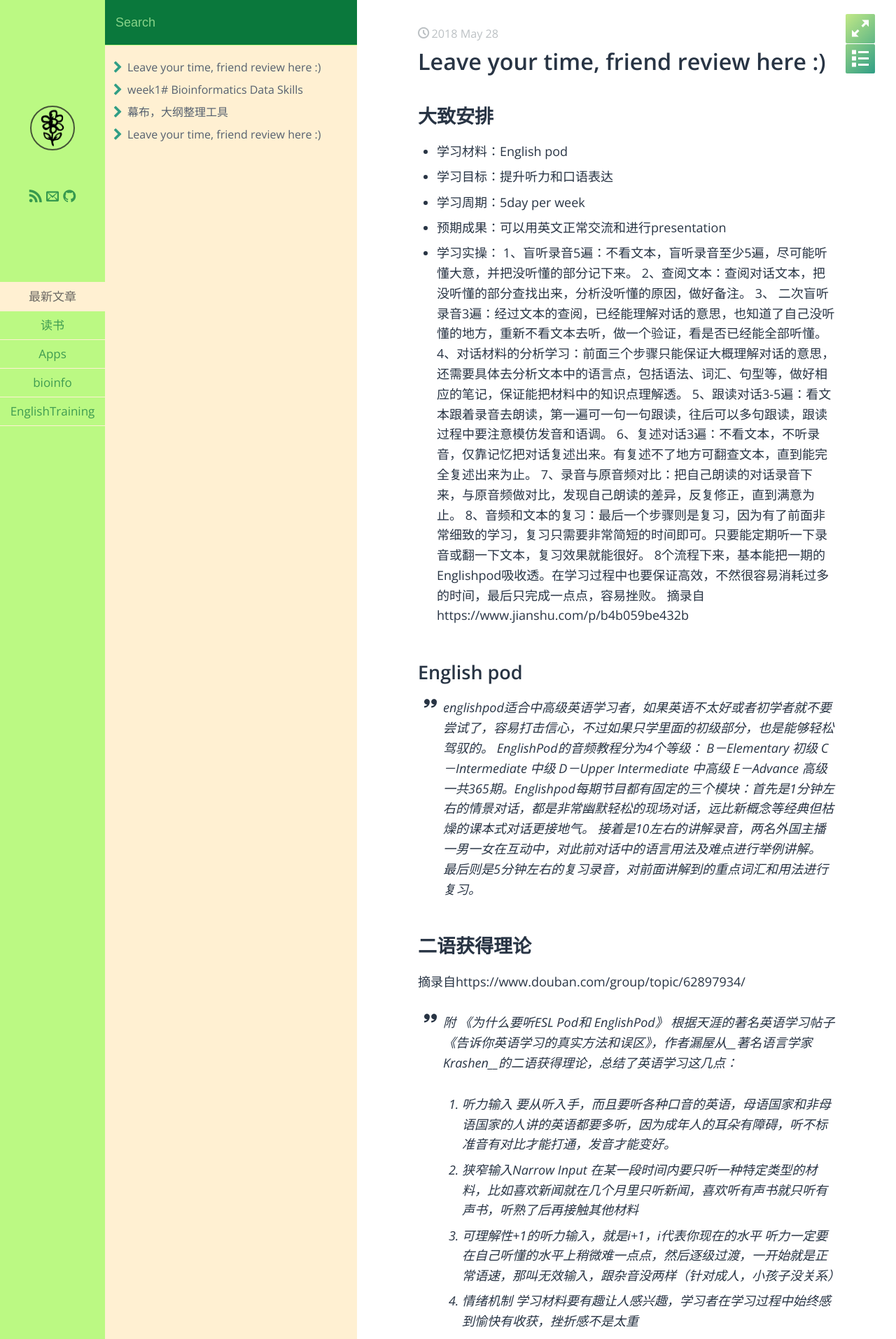
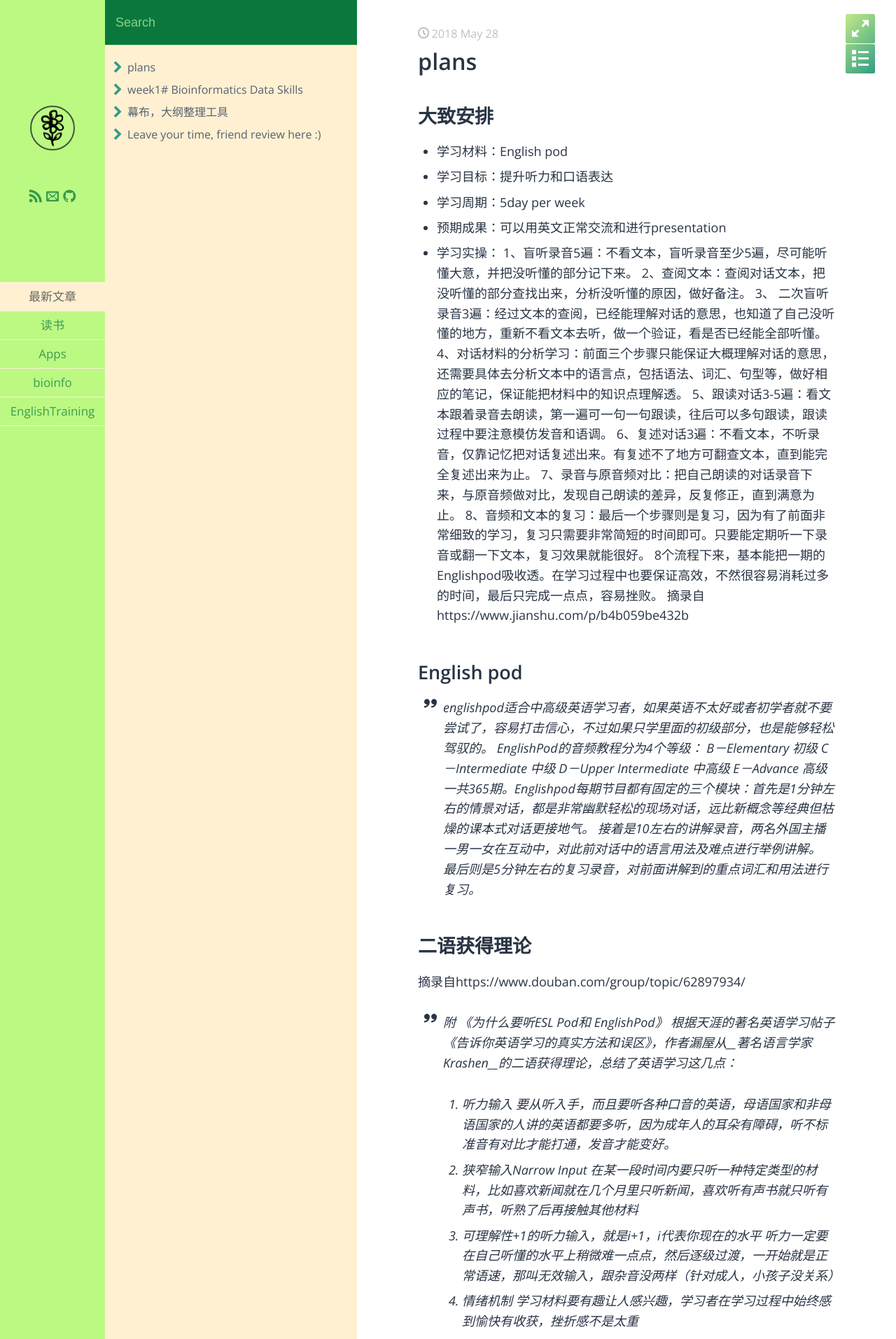
Before and after one commit to hwoihann/wiki2gether, a Jekyll site: the page built from _posts/oralEng/2018-05-28-plans.md, in a window 1280 px wide. Shown: the top 1914 px of the page at 70% size. Built offline with Jekyll 4.4.1, drawn with Linux system fonts in a browser that asks for light colours; some web fonts are replaced.

Commit message:
Update 2018-05-28-plans.md

```diff
--- a/_posts/oralEng/2018-05-28-plans.md
+++ b/_posts/oralEng/2018-05-28-plans.md
@@ -1,6 +1,6 @@
 ---
 layout: post
-title: Leave your time, friend review here :)
+title: plans
 category: EnglishTraining
 keywords: Training, OralEnglish, 2018
 ---
```
